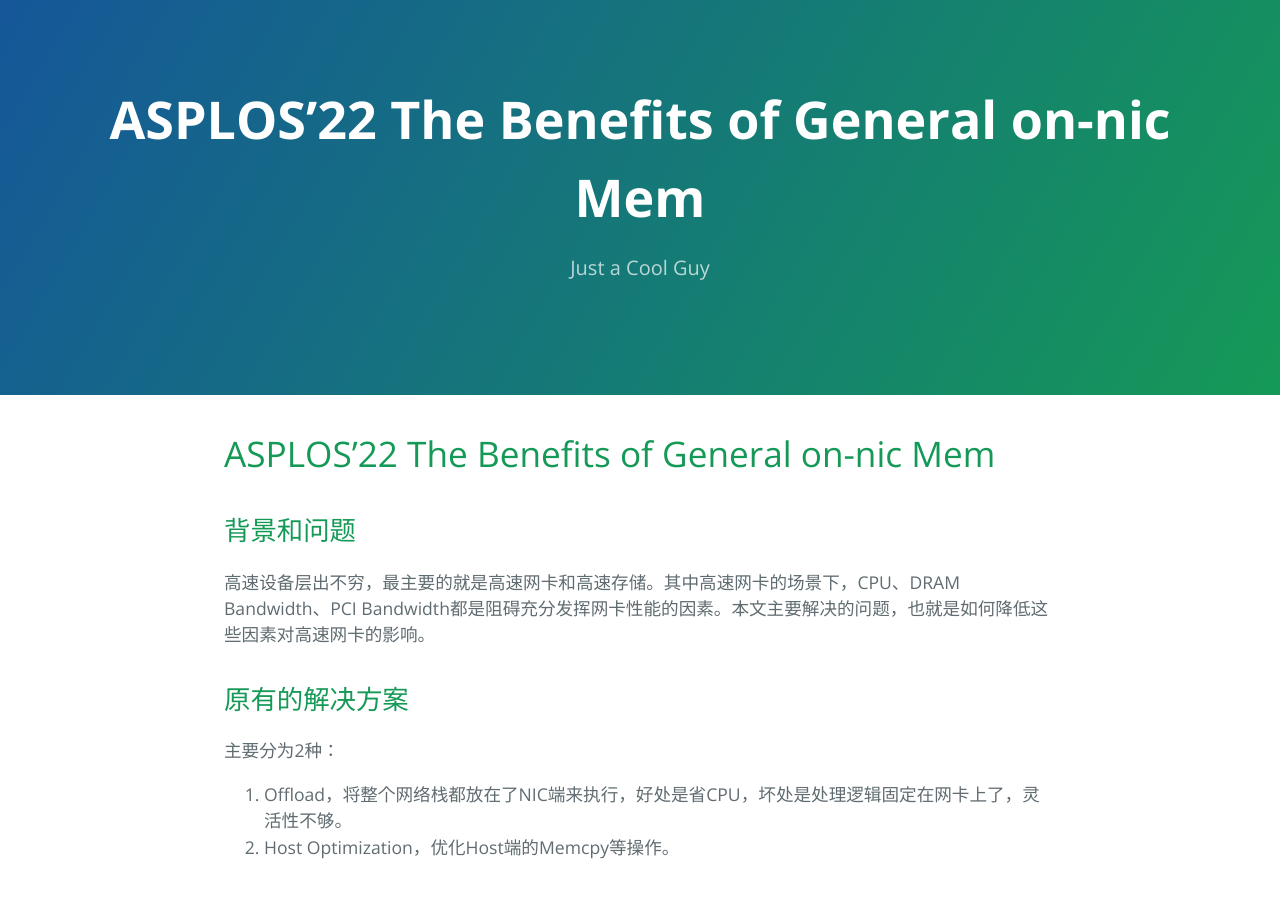
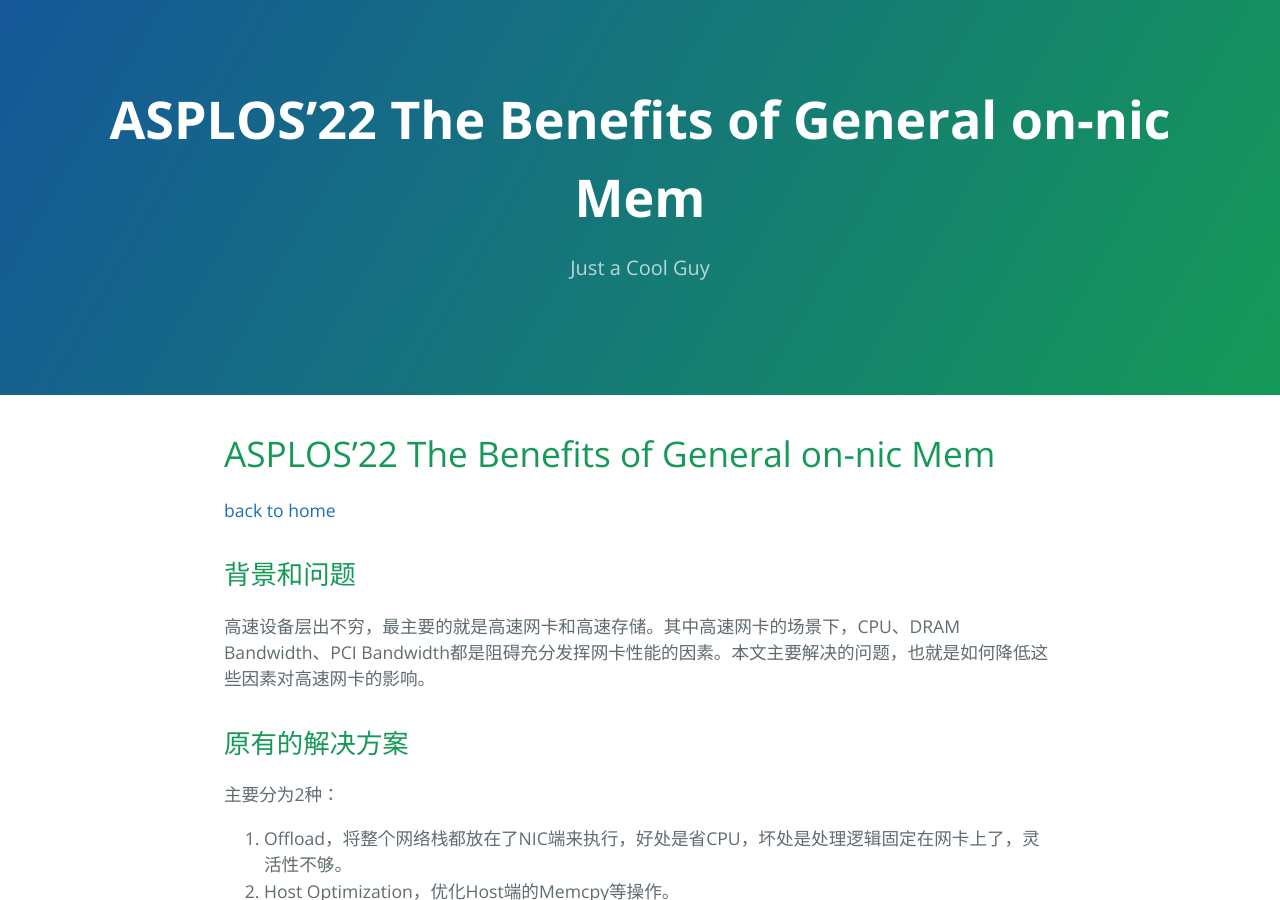
Before and after one commit to cutelizebin/cutelizebin.github.io, a Jekyll site: the page built from post/asplos22-nicmem.md, in a window 1280 px wide and 900 px high. Built offline with Jekyll 4.4.1, drawn with Linux system fonts in a browser that asks for light colours; our own code applies the rules of GitHub Pages for plain Markdown files.

Commit message:
back tohome

```diff
--- a/post/asplos22-nicmem.md
+++ b/post/asplos22-nicmem.md
@@ -1,5 +1,6 @@
 # ASPLOS'22 The Benefits of General on-nic Mem
 
+[back to home](./)
 
 ## 背景和问题
 
```
